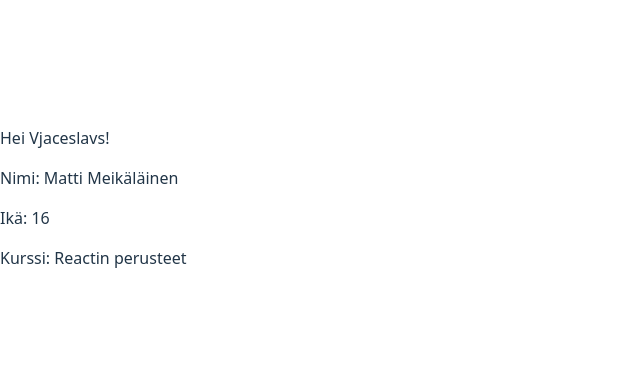
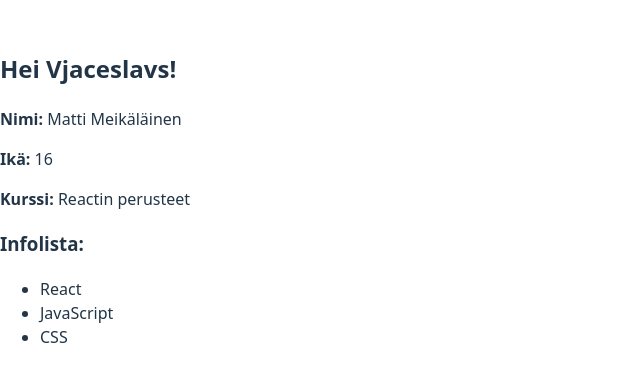
Before and after one commit to VjacTur07/Ohjelmistokomponentit-teht-vi-, a React (Vite) app in the folder Komponentit/: page / in a window 1280 px wide. Shown: the part 202-584 px from the top of the page, without its empty margins (0-640 px from the left). Built offline with nearby package versions, Linux system fonts and the light colour scheme.

Commit message:
Infolista

```diff
--- a/Komponentit/src/App.jsx
+++ b/Komponentit/src/App.jsx
@@ -1,8 +1,11 @@
 import * as React from "react";
 import Hello from "./Tervehdys";
 import OpiskelijaTiedot from "./OpiskelijaTiedot";
+import Infolista from "./Infolista";
 
 function App() {
+  const tiedot = ["React", "JavaScript", "CSS"];
+
   const opiskelijaProps = {
     nimi: "Matti Meikäläinen",
     ika: 16,
@@ -13,6 +16,7 @@ function App() {
     <div>
       <Hello />
       <OpiskelijaTiedot opiskelija={opiskelijaProps} />
+      <Infolista taulukko={tiedot} />
     </div>
   );
 }
--- /dev/null
+++ b/Komponentit/src/Infolista.jsx
@@ -0,0 +1,16 @@
+import * as React from "react";
+
+function Infolista(props) {
+  return (
+    <div>
+      <h3>Infolista: </h3>
+      <ul>
+        {props.taulukko.map((item, index) => (
+          <li key={index}>{item}</li>
+        ))}
+      </ul>
+    </div>
+  );
+}
+
+export default Infolista;
--- a/Komponentit/src/OpiskelijaTiedot.jsx
+++ b/Komponentit/src/OpiskelijaTiedot.jsx
@@ -3,9 +3,15 @@ import * as React from "react";
 function OpiskelijaTiedot(props) {
   return (
     <div>
-      <p>Nimi: {props.opiskelija.nimi}</p>
-      <p>Ikä: {props.opiskelija.ika}</p>
-      <p>Kurssi: {props.opiskelija.kurssi}</p>
+      <p>
+        <strong>Nimi:</strong> {props.opiskelija.nimi}
+      </p>
+      <p>
+        <strong>Ikä:</strong> {props.opiskelija.ika}
+      </p>
+      <p>
+        <strong>Kurssi:</strong> {props.opiskelija.kurssi}
+      </p>
     </div>
   );
 }
--- a/Komponentit/src/Tervehdys.jsx
+++ b/Komponentit/src/Tervehdys.jsx
@@ -2,7 +2,7 @@ import * as React from "react";
 
 function Hello() {
   const name = "Vjaceslavs";
-  return <p>Hei {name}!</p>;
+  return <h2>Hei {name}!</h2>;
 }
 
 export default Hello;
```
